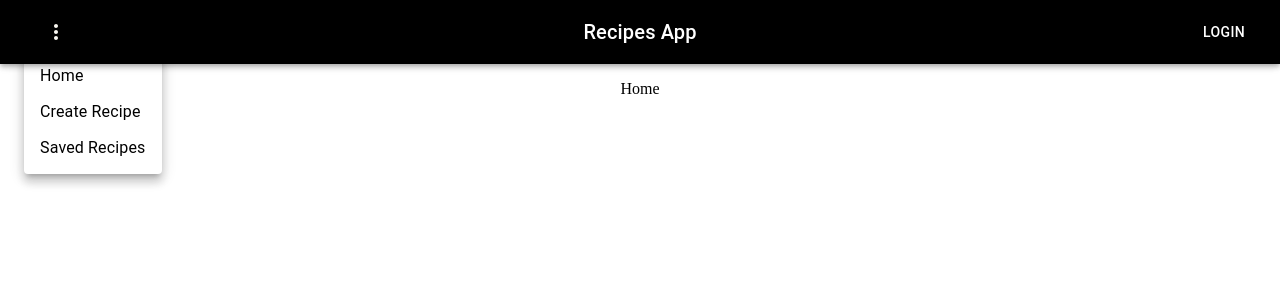
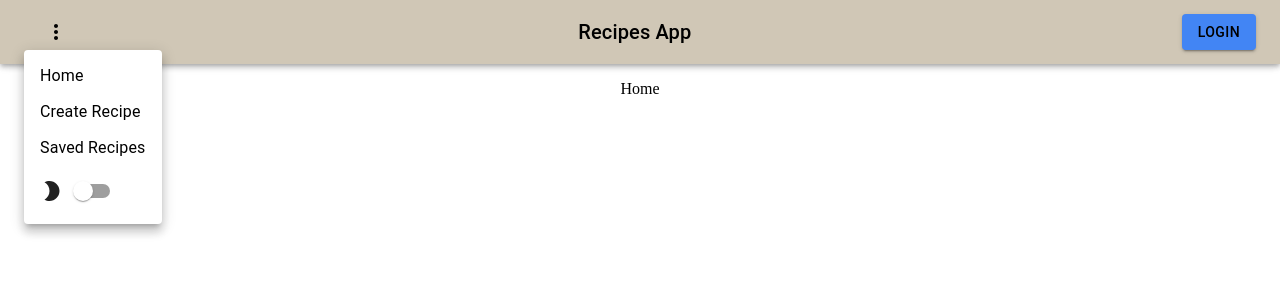
Before and after one commit to saji2000/recipe-app, a React (Vite) app in the folder client/: page / in a window 1280 px wide. Both pictures are taken after a click on the button 56 px from the left and 32 px from the top of the page. Shown: the top 300 px of the page. Built offline with nearby package versions, Linux system fonts and the light colour scheme.

Commit message:
Theme toggling and changes are added, praise God

```diff
--- a/client/src/App.css
+++ b/client/src/App.css
@@ -11,7 +11,7 @@ a {
 }
 
 .main-content {
-  margin-top: 2.5em; /* Adjust the height as needed */
+  margin-top: 2.5em;
 }
 
 .logo {
@@ -20,9 +20,11 @@ a {
   will-change: filter;
   transition: filter 300ms;
 }
+
 .logo:hover {
   filter: drop-shadow(0 0 2em #646cffaa);
 }
+
 .logo.react:hover {
   filter: drop-shadow(0 0 2em #61dafbaa);
 }
@@ -31,6 +33,7 @@ a {
   from {
     transform: rotate(0deg);
   }
+
   to {
     transform: rotate(360deg);
   }
--- a/client/src/App.jsx
+++ b/client/src/App.jsx
@@ -1,4 +1,4 @@
-import { useState } from "react";
+import { useEffect, useState } from "react";
 import { BrowserRouter as Router, Routes, Route } from "react-router-dom";
 import { ThemeProvider, createTheme } from "@mui/material/styles";
 import { light, dark } from "./theme";
@@ -11,13 +11,32 @@ import Navbar from "./components/Navbar";
 import "./App.css";
 
 function App() {
-  const [theme, setTheme] = useState(light);
+  const prefersDark =
+    window.matchMedia &&
+    window.matchMedia("(prefers-color-scheme: dark)").matches;
+
+  useEffect(() => {
+    const mediaQuery = window.matchMedia("(prefers-color-scheme: dark)");
+    const handleChange = (e) => {
+      setTheme(e.matches ? "dark" : "light");
+    };
+
+    mediaQuery.addEventListener("change", handleChange);
+
+    return () => mediaQuery.addEventListener("change", handleChange);
+  }, []);
+  const [theme, setTheme] = useState(prefersDark ? dark : light);
+  // const [theme, setTheme] = useState(light);
+
+  const toggleTheme = () => {
+    setTheme(theme === light ? dark : light);
+  };
 
   return (
     <div className="App">
       <ThemeProvider theme={createTheme(theme)}>
         <Router>
-          <Navbar sx={{ paddingTop: "10em" }} />
+          <Navbar sx={{ paddingTop: "10em" }} toggleTheme={toggleTheme} />
           <div className="main-content">
             <Routes>
               <Route path="/" element={<Home />} />
--- a/client/src/components/BasicMenu.jsx
+++ b/client/src/components/BasicMenu.jsx
@@ -1,10 +1,10 @@
-import * as React from "react";
+import { useState } from "react";
 import { Link } from "react-router-dom";
-import { Button, Menu, MenuItem } from "@mui/material";
-import MoreVertIcon from "@mui/icons-material/MoreVert";
+import { Button, Menu, MenuItem, Switch, useTheme } from "@mui/material";
+import { ModeNight, MoreVert } from "@mui/icons-material";
 
-export default function BasicMenu() {
-  const [anchorEl, setAnchorEl] = React.useState(null);
+export default function BasicMenu({ toggleTheme }) {
+  const [anchorEl, setAnchorEl] = useState(null);
   const open = Boolean(anchorEl);
   const handleClick = (event) => {
     setAnchorEl(event.currentTarget);
@@ -12,6 +12,7 @@ export default function BasicMenu() {
   const handleClose = () => {
     setAnchorEl(null);
   };
+  const theme = useTheme();
 
   return (
     <div>
@@ -21,8 +22,9 @@ export default function BasicMenu() {
         aria-haspopup="true"
         aria-expanded={open ? "true" : undefined}
         onClick={handleClick}
+        sx={{ color: theme.palette.text.main }}
       >
-        <MoreVertIcon />
+        <MoreVert />
       </Button>
       <Menu
         id="basic-menu"
@@ -42,6 +44,10 @@ export default function BasicMenu() {
         <MenuItem onClick={handleClose}>
           <Link to="/saved-recipes">Saved Recipes</Link>
         </MenuItem>
+        <MenuItem>
+          <ModeNight />
+          <Switch onClick={toggleTheme} />
+        </MenuItem>
       </Menu>
     </div>
   );
--- a/client/src/components/Navbar.jsx
+++ b/client/src/components/Navbar.jsx
@@ -1,20 +1,36 @@
 import React from "react";
 import { Link } from "react-router-dom";
 import BasicMenu from "./BasicMenu";
-import { AppBar, Box, Toolbar, Typography, Button } from "@mui/material";
+import {
+  AppBar,
+  Box,
+  Toolbar,
+  Typography,
+  Button,
+  useTheme,
+} from "@mui/material";
 
-const Navbar = () => {
+const Navbar = ({ toggleTheme }) => {
+  const theme = useTheme();
+
   return (
     <div>
       <Box sx={{ flexGrow: 1 }}>
-        <AppBar position="fixed" sx={{ zIndex: 5000 }}>
-          <Toolbar sx={{ backgroundColor: "black", color: "white" }}>
-            <BasicMenu />
+        <AppBar position="fixed">
+          <Toolbar
+            sx={{
+              backgroundColor: theme.palette.secondary.main,
+              color: theme.palette.text.main,
+            }}
+          >
+            <BasicMenu toggleTheme={toggleTheme} />
             <Typography variant="h6" component="div" sx={{ flexGrow: 1 }}>
               Recipes App
             </Typography>
             <Link to="/auth">
-              <Button sx={{ color: "white" }}>Login</Button>
+              <Button variant="contained" color="button">
+                Login
+              </Button>
             </Link>
           </Toolbar>
         </AppBar>
```
